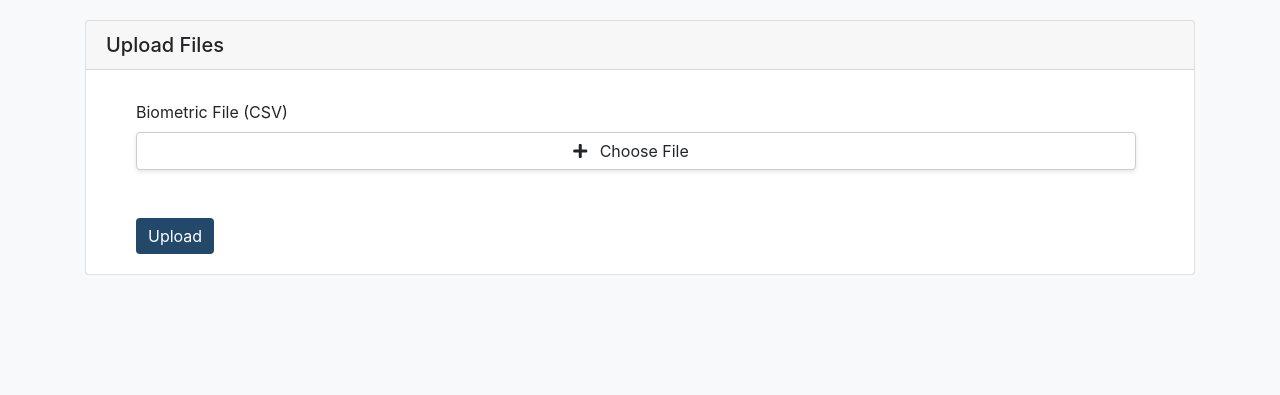
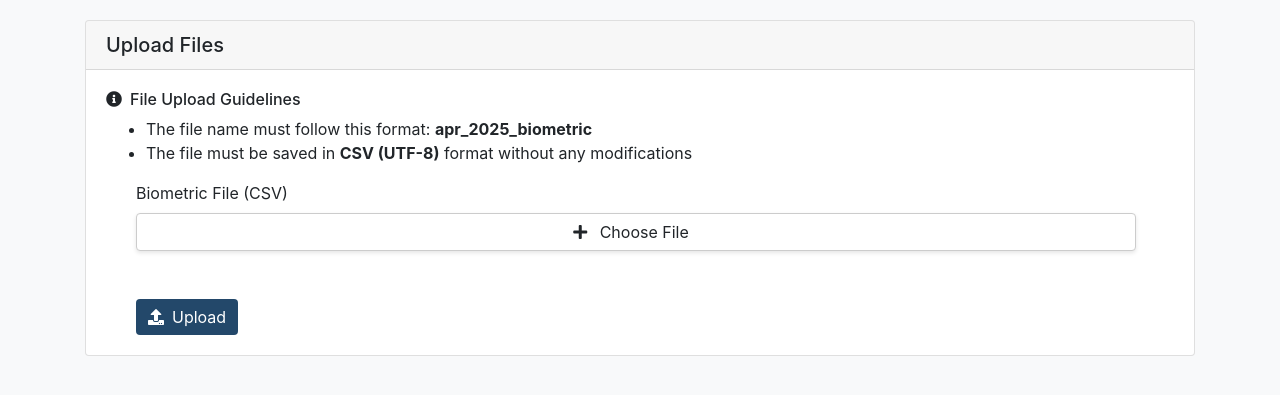
Before and after one commit to Sohamchandekar/HR_TOOL_V3, a Flask app: page /upload in a window 1280 px wide. Shown: the part 65-460 px from the top of the page. Run offline with Flask 3, Linux system fonts and the light colour scheme; some libraries are stand-ins or nearby versions.

Commit message:
Update uploads.html

```diff
--- a/templates/uploads.html
+++ b/templates/uploads.html
@@ -7,6 +7,7 @@
     <link href="https://stackpath.bootstrapcdn.com/bootstrap/4.5.2/css/bootstrap.min.css" rel="stylesheet">
     <link href="https://cdnjs.cloudflare.com/ajax/libs/font-awesome/5.15.3/css/all.min.css" rel="stylesheet">
     <link rel="stylesheet" href="{{ url_for('static', filename='css/uploads.css') }}">
+
 </head>
 <body>
     <nav class="navbar navbar-expand-lg navbar-custom" style="background-color: #23486A;">
@@ -42,19 +43,31 @@
                     <h5 class="mb-0">Upload Files</h5>
                 </div>
                 <div class="card-body">
+                    <!-- Guidelines Box -->
+                    <div class="guidelines-box">
+                        <h6><i class="fas fa-info-circle mr-2"></i>File Upload Guidelines</h6>
+                        <ul>
+                            <li>The file name must follow this format: <strong>apr_2025_biometric</strong></li>
+                            <li>The file must be saved in <strong>CSV (UTF-8)</strong> format without any modifications</li>
+                        </ul>
+                    </div>
+
                     <div class="upload-form-container">
                         <form action="{{ url_for('upload') }}" method="post" enctype="multipart/form-data">
                             <div class="form-group">
                                 <label for="biometric_file">Biometric File (CSV)</label>
                                 <label class="custom-file-upload">
-                                    <input type="file" class="file-input" id="biometric_file" name="biometric_file" required onchange="updateFileName('biometric_file', 'biometric_file_name', 'biometric_file_success')">
+                                    <input type="file" class="file-input" id="biometric_file" name="biometric_file" accept=".csv" required onchange="updateFileName('biometric_file', 'biometric_file_name', 'biometric_file_success')">
                                     <i class="fas fa-plus upload-icon"></i> Choose File
                                     <span id="biometric_file_name" class="file-name"></span>
                                     <i id="biometric_file_success" class="fas fa-check-circle success-icon"></i>
                                 </label>
                             </div>
+
                             <br>
-                            <button type="submit" class="btn btn-success">Upload</button>
+                            <button type="submit" class="btn btn-success">
+                                <i class="fas fa-upload mr-2"></i>Upload
+                            </button>
                         </form>
                     </div>
                 </div>
@@ -63,6 +76,7 @@
             {% with messages = get_flashed_messages() %}
                 {% if messages %}
                     <div class="alert alert-warning" role="alert">
+                        <i class="fas fa-exclamation-triangle mr-2"></i>
                         {{ messages[0] }}
                     </div>
                 {% endif %}
```
